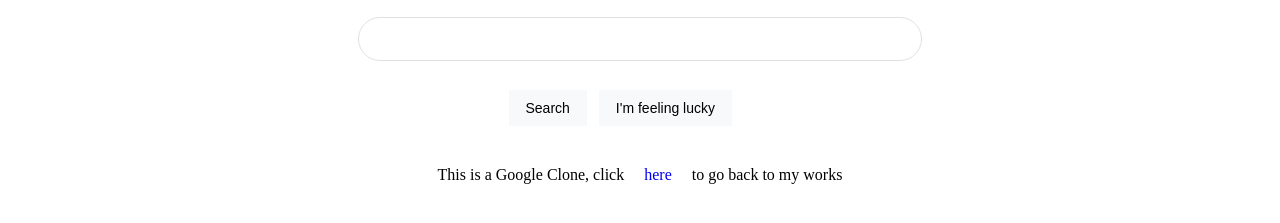
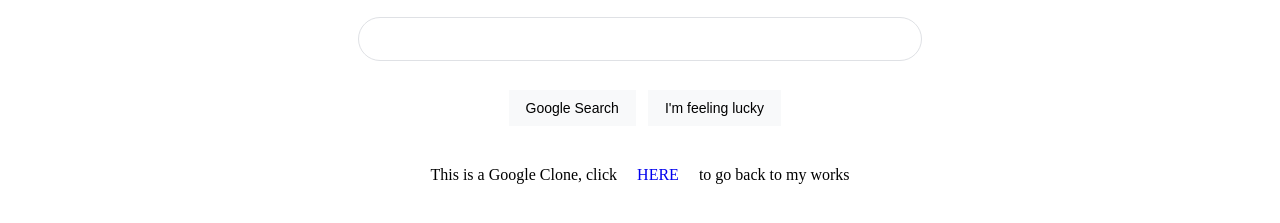
Before and after one commit to mrodriguez712/googleclone, a plain HTML site: page index.html in a window 1280 px wide. Shown: the part 233-456 px from the top of the page. Drawn offline with Linux system fonts and the light colour scheme.

Commit message:
Update index.html

```diff
--- a/index.html
+++ b/index.html
@@ -18,13 +18,19 @@
     <header>
 
     <!-- main section -->
-    <main>
-        <img src="google.png" alt="google logo">
-        <input type="text">
-        <button>Search</button>
-        <button>I'm feeling lucky</button>
+    <main class="main">
+        <img class="image" src="google.png" alt="google logo">
+        <input class="search-input" type="text">
 
-        <p>This is a Google Clone, click <a href="#">here</a> to go back to my works</p>
+        <div class="nav-btn">
+            <button class="btn">Google Search</button>
+            <button class="btn">I'm feeling lucky</button>
+        </div>
+
+        <div class="sub-head">
+            <p>This is a Google Clone, click <a href="#" class="link">HERE</a> to go back to my works</p>
+        </div>
+
     </main>
 </body>
 </html>
```
